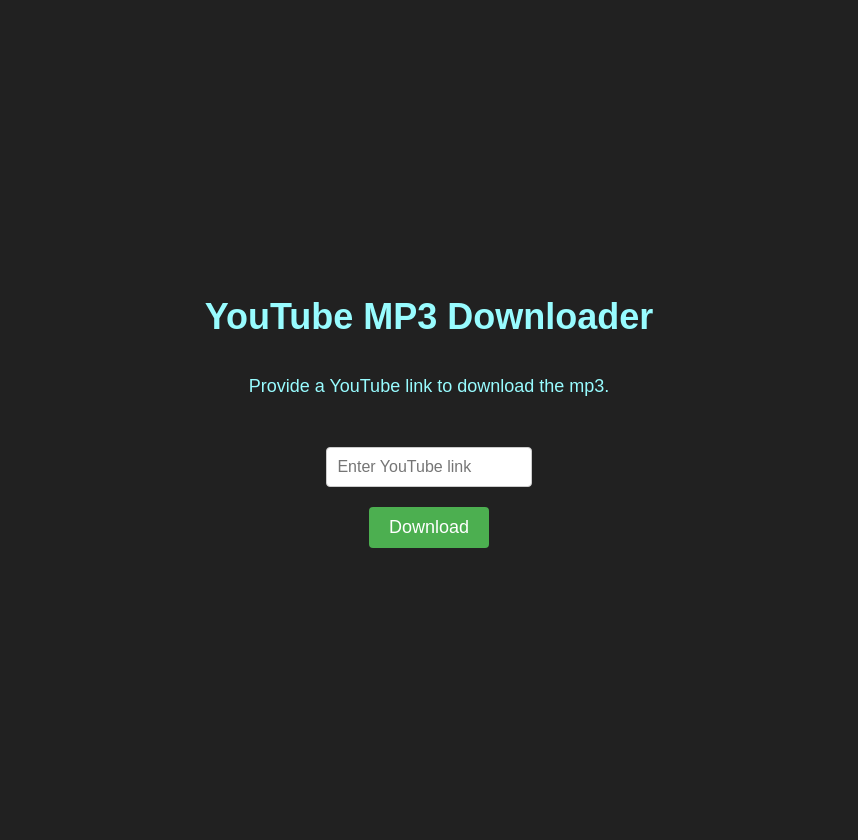
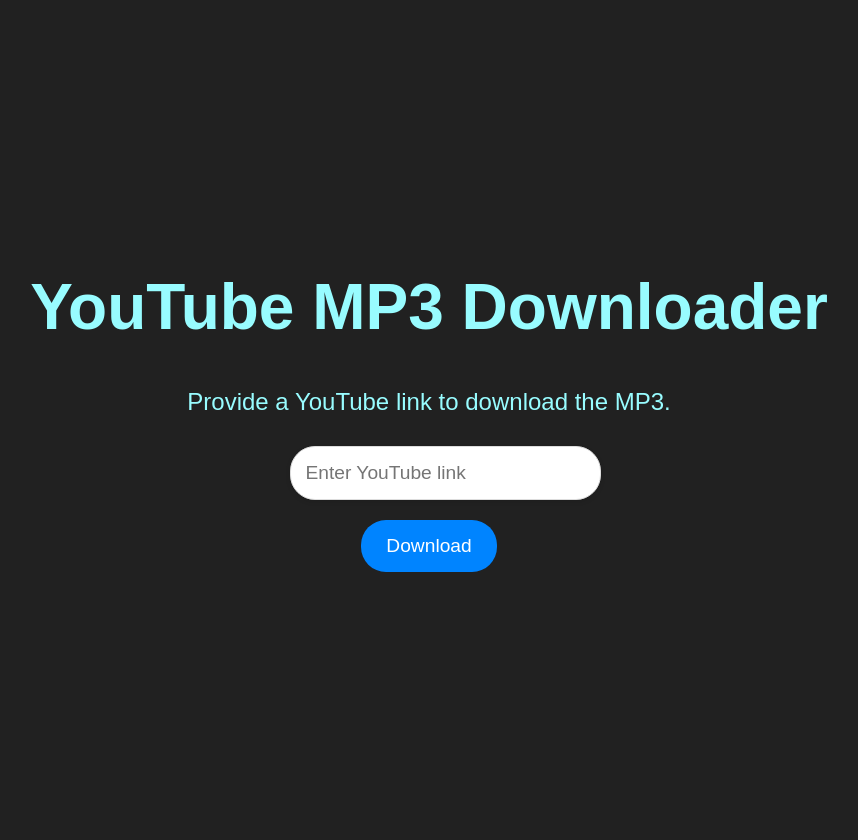
Before and after one commit to Majkey25/youtube_downloader, a Flask app: page / in a window 1280 px wide. Shown: the whole page, without its empty margins (211-1069 px from the left). After the commit the page ends 572 px from the top, so only its background shows below. Run offline with Flask 3, Linux system fonts and the light colour scheme.

Commit message:
good besides download

```diff
--- a/app.py
+++ b/app.py
@@ -1,12 +1,10 @@
-from flask import Flask, request, jsonify, render_template
+from flask import Flask, request, jsonify, render_template, send_from_directory
 import subprocess
 import os
 import threading
-import re
 
 app = Flask(__name__)
-progress = 0
-output_file = ""  # Initialize output_file globally
+output_file = ""
 
 @app.route('/')
 def index():
@@ -14,41 +12,48 @@
 
 @app.route('/download', methods=['POST'])
 def download():
-    global progress, output_file  # Declare both progress and output_file as global
-    progress = 0
+    global output_file
     youtube_link = request.form['youtubeLink']
 
     def run_download():
-        global progress, output_file
-        title = youtube_link.split('=')[-1]
-        output_file = f"{title}.mp3"  # Set output_file inside the thread
-        output_path = os.path.expanduser(f'~/Downloads/{output_file}')
+        global output_file
+
+        # Extract a valid title from the YouTube link
+        title = youtube_link.split('=')[-1]  # Adjust this according to your needs
+        output_file = f"{title}.mp3"
+        output_path = os.path.expanduser(f'~/Downloads/{output_file}')  # Path for the downloaded file
+
+        # Prepare the yt-dlp command
         cmd = ['yt-dlp', '-x', '--audio-format', 'mp3', '-o', output_path, youtube_link]
 
+        # Run the command and capture output
         process = subprocess.Popen(cmd, stdout=subprocess.PIPE, stderr=subprocess.PIPE, text=True)
 
-        while True:
-            output = process.stdout.readline()
-            if output == '' and process.poll() is not None:
-                break
-            if output:
-                update_progress(output)
-        process.wait()
+        # Wait for the download process to complete and capture output
+        stdout, stderr = process.communicate()
 
+        # Log the output for debugging
+        print("STDOUT:", stdout)
+        print("STDERR:", stderr)
+
+        if process.returncode != 0:
+            print(f"Error downloading file: {stderr}")  # Log error for debugging
+            output_file = ""  # Clear output file if there was an error
+
+    # Start the download in a separate thread
     thread = threading.Thread(target=run_download)
     thread.start()
 
-    return jsonify({'status': 'Downloading...', 'output_file': output_file})  # Now output_file is defined
+    # Return a URL for the downloaded file (initially empty)
+    return jsonify({'status': 'Downloading...', 'output_file': output_file})
 
-@app.route('/progress')
-def get_progress():
-    return jsonify({'progress': progress})
+@app.route('/downloads/<filename>')
+def download_file(filename):
+    downloads_path = os.path.expanduser('~/Downloads')  # Ensure this path is correct
+    try:
+        return send_from_directory(downloads_path, filename)
+    except FileNotFoundError:
+        return jsonify({'error': 'File not found.'}), 404  # Return a 404 error if the file is not found
 
-def update_progress(output):
-    global progress
-    match = re.search(r'(\d+)%', output)
-    if match:
-        progress = int(match.group(1))
-
-if __name__ == '__main__':
-    app.run(debug=True)
+if __name__ == "__main__":
+    app.run(host="127.0.0.1", port=8080)
--- a/static/app.js
+++ b/static/app.js
@@ -3,19 +3,18 @@
 document.getElementById('downloadForm').addEventListener('submit', async function(event) {
     event.preventDefault();
 
-    const loadingContainer = document.getElementById('loadingContainer');
     const loadingText = document.getElementById('loadingText');
-    const progressBar = document.getElementById('loadingBar');
     const downloadLink = document.getElementById('downloadLink');
     const downloadAnchor = document.getElementById('downloadAnchor');
 
-    loadingContainer.style.display = 'block';
     loadingText.style.display = 'block';
-    progressBar.style.width = '0';
+    loadingText.innerText = 'Loading'; // Start with initial loading text
+    loadingText.style.animation = 'none'; // Reset animation
 
     const formData = new FormData(this);
 
     try {
+        // Send the request to download the file
         const response = await fetch('/download', {
             method: 'POST',
             body: formData
@@ -25,27 +24,18 @@
             const responseData = await response.json();
             isDownloading = true;
 
-            const interval = setInterval(async () => {
-                const progressResponse = await fetch('/progress');
-                const progressData = await progressResponse.json();
-                progressBar.style.width = progressData.progress + '%';
-
-                if (progressData.progress >= 100) {
-                    clearInterval(interval);
-                    loadingText.innerText = 'Download complete!';
-                    downloadLink.style.display = 'block';
-                    downloadAnchor.href = `/downloads/${responseData.output_file}`;
-                }
-            }, 1000);
+            // Since we're no longer tracking progress, just update the loading text and show download link
+            loadingText.innerText = 'Download complete!';
+            downloadLink.style.display = 'block';
+            downloadAnchor.href = `/downloads/${responseData.output_file}`; // Set the correct file path
+            downloadAnchor.download = responseData.output_file; // Suggest a filename for download
         } else {
             const errorData = await response.json();
-            document.getElementById('error').innerText = errorData.error;
-            loadingContainer.style.display = 'none';
+            document.getElementById('error').innerText = errorData.error || 'An error occurred during download.';
             loadingText.style.display = 'none';
         }
     } catch (error) {
         document.getElementById('error').innerText = 'An error occurred: ' + error.message;
-        loadingContainer.style.display = 'none';
         loadingText.style.display = 'none';
     }
 });
--- a/static/styles.css
+++ b/static/styles.css
@@ -2,75 +2,63 @@
     font-family: Arial, sans-serif;
     margin: 0;
     padding: 0;
-    background-color: #212121;
-    color: #98FCFF;
+    background-color: #212121; /* Dark background */
+    color: #98FCFF; /* Light text color */
     display: flex;
     flex-direction: column;
     align-items: center;
     justify-content: center;
-    min-height: 100vh;
+    min-height: 100vh; /* Full height */
 }
 
 h1 {
-    font-size: 3em; /* Make title much bigger */
-    margin-bottom: 20px; /* Space below the title */
+    font-size: 4em;
+    margin-bottom: 20px;
 }
 
 p {
-    font-size: 1.5em; /* Increase size of description */
-    margin-bottom: 30px; /* Space below the description */
+    font-size: 1.5em;
+    margin-bottom: 30px;
 }
 
 .input-group {
-    margin-bottom: 20px; /* Increase spacing */
+    margin-bottom: 20px;
+    max-width: 500px; /* Limit width for better aesthetics */
+    width: 100%; /* Full width */
 }
 
-select,
-input[type="url"],
-input[type="file"] {
+input[type="text"] {
     width: 100%;
-    padding: 12px; /* Increased padding */
-    border-radius: 5px;
+    padding: 15px; /* Increased padding */
+    border-radius: 25px; /* Rounded corners */
     border: 1px solid #dddddd;
-    font-size: 1.2em; /* Make input fields bigger */
+    font-size: 1.2em; /* Bigger text */
+    transition: border-color 0.3s ease, box-shadow 0.3s ease; /* Smooth transition */
+    box-shadow: 0 2px 5px rgba(0, 0, 0, 0.1); /* Subtle shadow */
+}
+
+input[type="text"]:focus {
+    border-color: #4CAF50; /* Green border on focus */
+    box-shadow: 0 0 10px rgba(76, 175, 80, 0.5); /* Highlight effect */
+    outline: none; /* Remove default outline */
 }
 
 button {
-    padding: 15px 25px; /* Make button bigger */
+    padding: 15px 25px; /* Bigger button */
     border: none;
-    border-radius: 5px;
-    background-color: #4caf50;
+    border-radius: 25px; /* Rounded corners */
+    background-color: #0084ff;
     color: white;
     cursor: pointer;
-    font-size: 1.2em; /* Make button text bigger */
-    transition: all 0.3s ease; /* Smooth transition for hover effect */
+    font-size: 1.2em; /* Bigger button text */
+    transition: background-color 0.3s ease, transform 0.3s ease; /* Smooth transition */
     margin: 0 auto; /* Center the button */
     display: block; /* Ensure it takes the full width */
 }
 
 button:hover {
-    background-color: #45a049;
-    transform: scale(1.1); /* Increase button size on hover */
-}
-
-#loadingContainer {
-    display: none; /* Hide loading bar */
-    width: 50%; /* Width of loading bar */
-    background-color: #f3f3f3;
-    border: 1px solid #ddd;
-    border-radius: 5px;
-    height: 20px;
-    margin-top: 10px;
-    position: relative;
-}
-
-#loadingBar {
-    display: block;
-    height: 100%;
-    background-color: #4caf50;
-    width: 0;
-    border-radius: 5px;
-    transition: width 0.4s;
+    background-color: #4caf50 ;
+    transform: translateY(-2px); /* Slight lift effect */
 }
 
 #loadingText {
@@ -78,10 +66,25 @@
     font-size: 1.5em; /* Increased loading text size */
     text-align: center;
     margin: 20px 0;
-    color: #98FCFF; /* Change text color to be visible */
+    color: #98FCFF; /* Light text color */
 }
 
 #error {
-    color: red;
+    color: red; /* Error message color */
     font-size: 1.2em; /* Increase error message size */
 }
+
+#downloadLink {
+    display: none; /* Hidden by default */
+    margin-top: 20px;
+    font-size: 1.2em; /* Font size for the download message */
+}
+
+#downloadLink a {
+    color: #4caf50; /* Green link color */
+    text-decoration: underline; /* Underline link */
+}
+
+#downloadLink a:hover {
+    text-decoration: none; /* Remove underline on hover */
+}
--- a/templates/index.html
+++ b/templates/index.html
@@ -5,65 +5,11 @@
     <meta name="viewport" content="width=device-width, initial-scale=1.0">
     <title>YouTube MP3 Downloader</title>
     <link rel="stylesheet" href="/static/styles.css">
-    <style>
-        body {
-            font-family: Arial, sans-serif;
-            text-align: center;
-            padding: 20px;
-        }
-        h1 {
-            font-size: 36px;
-        }
-        p {
-            font-size: 18px;
-        }
-        .input-group {
-            margin: 20px 0;
-        }
-        input[type="text"] {
-            width: 80%;
-            padding: 10px;
-            font-size: 16px;
-            border: 1px solid #ccc;
-            border-radius: 4px;
-        }
-        button {
-            padding: 10px 20px;
-            font-size: 18px;
-            background-color: #4CAF50;
-            color: white;
-            border: none;
-            border-radius: 4px;
-            cursor: pointer;
-            transition: all 0.3s ease;
-        }
-        button:hover {
-            background-color: #45a049;
-            transform: scale(1.05);
-        }
-        #loadingContainer {
-            display: none;
-            margin-top: 20px;
-        }
-        #loadingBar {
-            width: 0;
-            height: 30px;
-            background-color: #4CAF50;
-            border-radius: 4px;
-        }
-        #error {
-            color: red;
-            margin-top: 20px;
-        }
-        #downloadLink {
-            display: none;
-            margin-top: 20px;
-        }
-    </style>
+    <link rel="icon" href="/static/logo/logo-512x512.png" type="image/png">
 </head>
 <body>
     <h1>YouTube MP3 Downloader</h1>
-    <p>Provide a YouTube link to download the mp3.</p>
+    <p>Provide a YouTube link to download the MP3.</p>
 
     <form id="downloadForm" enctype="multipart/form-data">
         <div class="input-group">
@@ -74,14 +20,11 @@
         </div>
     </form>
 
-    <div id="loadingText">Loading...</div>
-    <div id="loadingContainer">
-        <div id="loadingBar"></div>
-    </div>
+    <div id="loadingText" style="display: none;">Loading</div>
     <div id="error"></div>
 
     <div id="downloadLink">
-        <p>Download complete! Click the link below to download your mp3:</p>
+        <p>Download complete! Click the link below to download your MP3:</p>
         <a id="downloadAnchor" href="" download>Download MP3</a>
     </div>
 
```
Also changed, not shown: static/logo/logo-512x512.png (added).
